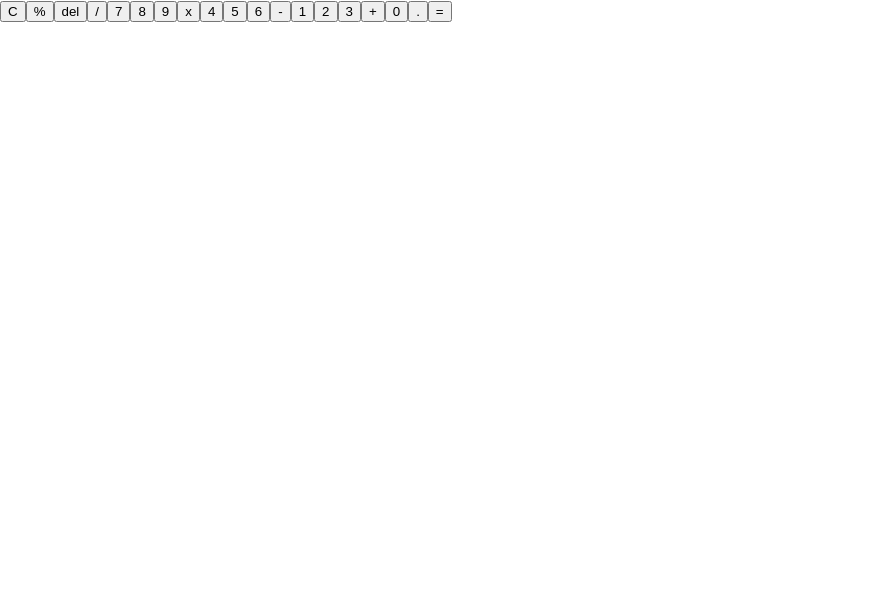
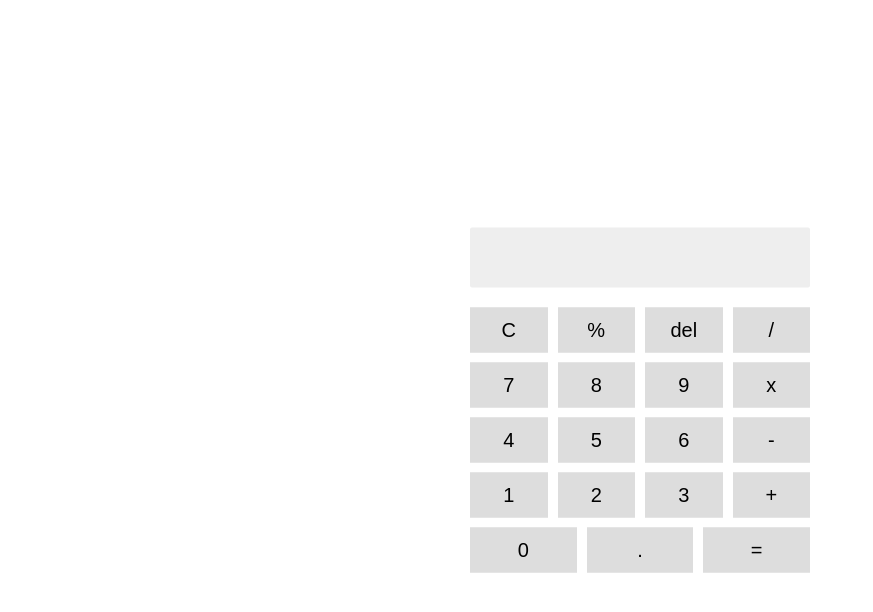
Before and after one commit to InverMN/react-calculator, a React (Create React App) app: page / in a window 1280 px wide. Shown: the top 612 px of the page, without its empty margins (0-873 px from the left). Built offline with nearby package versions, Linux system fonts and the light colour scheme.

Commit message:
Style components

```diff
--- a/src/App.js
+++ b/src/App.js
@@ -1,6 +1,7 @@
 import React, { Component } from 'react';
 import Screen from './Screen'
 import Keyboard from './Keyboard'
+import './style.css'
 
 class App extends Component {
 	constructor(props) {
--- /dev/null
+++ b/src/style.css
@@ -0,0 +1,48 @@
+* {
+	padding: 0;
+	margin: 0;
+}
+
+.Calculator {
+	width: 350px;
+	position: absolute;
+	top: 50%;
+	left: 50%;
+	transform: translate(-50%, -50%);
+	border-radius: 3px;
+}
+
+.Screen {
+	line-height: 40px;
+	height: 40px;
+	padding: 10px;
+	margin: 5px;
+	margin-bottom: 15px;
+	font-size: 2em;
+	text-align: right;
+	background-color: #EEE;
+	border-radius: 2px;
+}
+
+.Keyboard {
+	display: flex;
+	flex-wrap: wrap;
+}
+
+.Keyboard button {
+	flex: 1 1 calc(25% - 20px);
+	border: none;
+	margin: 5px;
+	height: 45px;
+	font-size: 1.25em;
+	box-sizing: border-box;
+	background-color: #DDD;
+
+	transition: border .25s;
+	border: 1px solid #DDD;
+}
+
+.Keyboard button:hover {
+	border: 1px solid royalblue;
+	box-shadow: inset 0px 0px 2px royalblue;
+}
```
